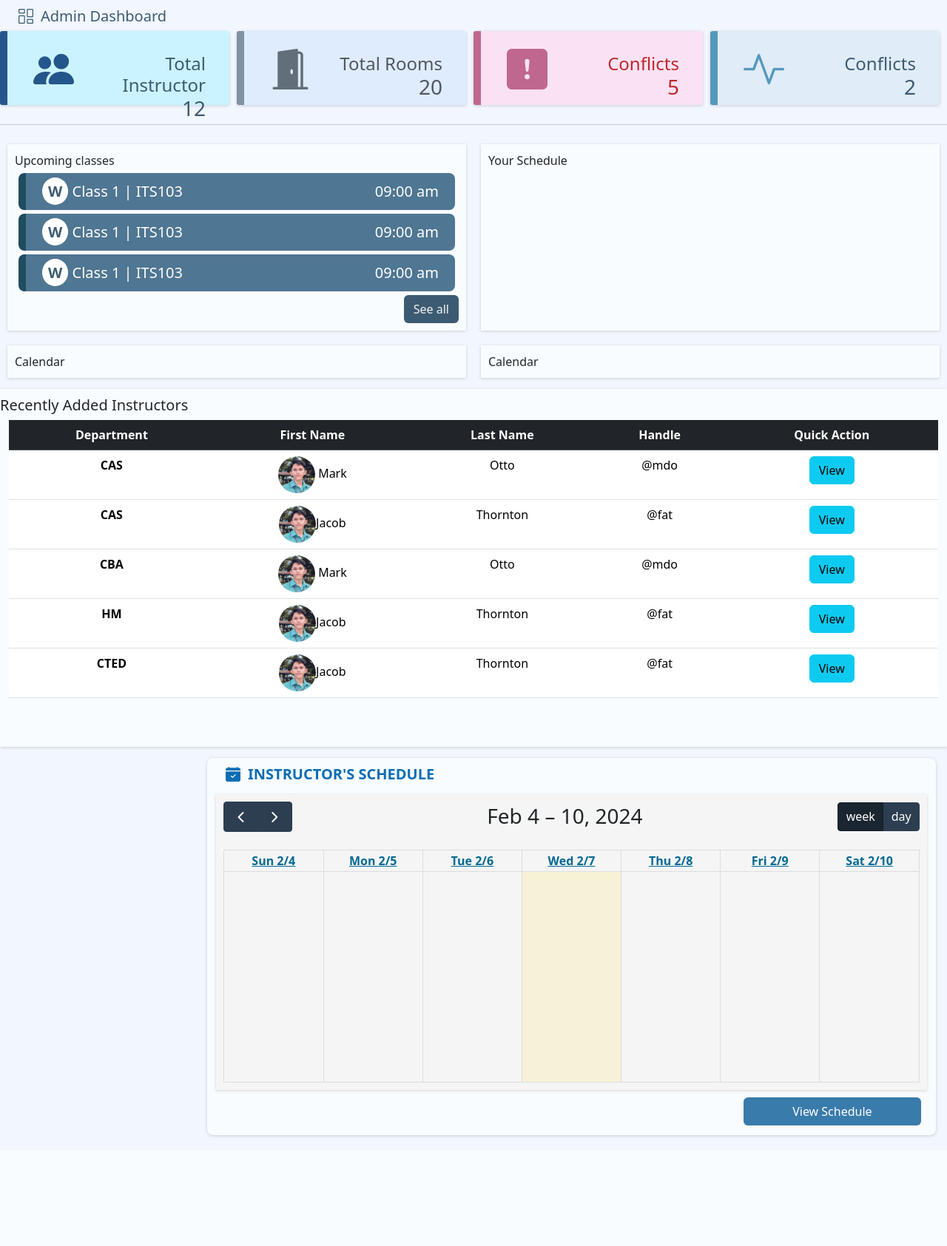
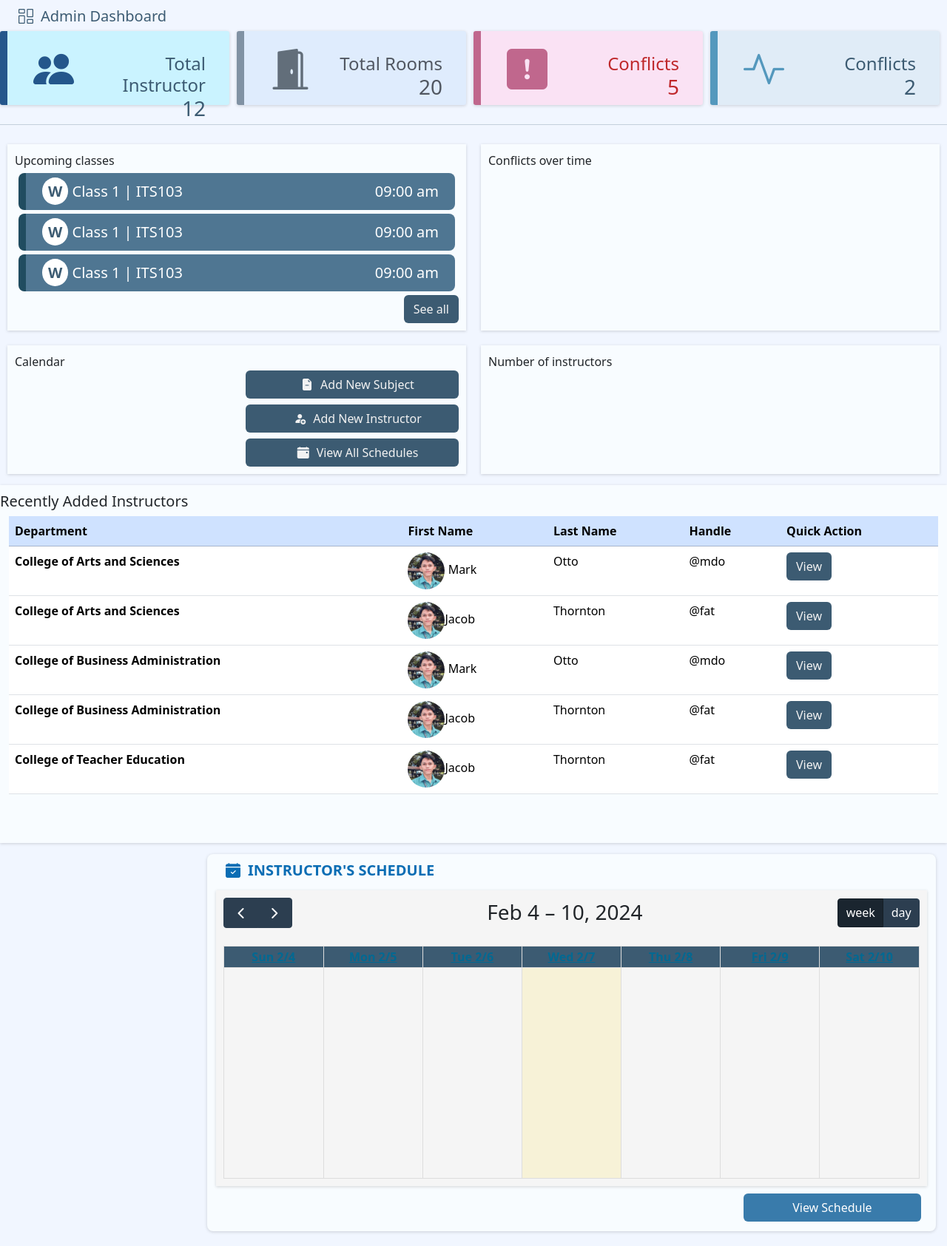
Before and after one commit to ArnoldTade/Class-Scheduling-system, a Django app: page /dashboard in a window 1280 px wide. Shown: the part 56-1741 px from the top of the page at 74% size. Before the commit the page ends 1594 px from the top, so only its background shows below. Run offline with Django 4.2, Linux system fonts and the light colour scheme; the visitor is signed in with stand-in values (Sample User, id 1); lists and menus that the app fills with data are empty; some libraries are stand-ins or nearby versions.

Commit message:
dashboard design modified

```diff
--- a/scheduling/class_sched/static/css/style.css
+++ b/scheduling/class_sched/static/css/style.css
@@ -864,7 +864,6 @@
     top: 0;
     width: 100%;
     padding: 20px;
-    text-align: center;
 }
 
 
@@ -879,6 +878,12 @@
     box-shadow: var(--box-shadow-style);
     overflow: auto;
     max-height: 700px;
+
+
+}
+
+thead {
+    background-color: var(--home-color) !important;
 }
 
 .dashboard-header {
--- a/scheduling/class_sched/templates/dashboard.html
+++ b/scheduling/class_sched/templates/dashboard.html
@@ -73,11 +73,25 @@
         </div>
       </div>
 
-      <div class="col-sm">Your Schedule</div>
+    <div class="col-sm">Conflicts over time</div>
     </div>
     <div class="row justify-content-start">
-      <div class="col-sm">Calendar</div>
-      <div class="col-sm">Calendar</div>
+      <div class="col-sm">Calendar
+        <div class="row">
+          <div class="col">
+          <!-- Calendar goes here-->
+
+          </div>
+          <div class="col">
+            <div class="d-grid gap-2  mx-auto">
+              <button class="btn btn-default" type="button"><i class="bi bi-file-earmark-minus-fill"></i>Add New Subject</button>
+              <button class="btn btn-default" type="button"><i class="bi bi-person-fill-add"></i>Add New Instructor</button>
+              <button class="btn btn-default" type="button"><i class="bi bi-calendar-event-fill"></i>View All Schedules</button>
+            </div>
+          </div>
+      </div>
+      </div>
+      <div class="col-sm">Number of instructors</div>
     </div>
 
   </div>
@@ -89,9 +103,9 @@
 <section class="section-select">
   <h5>Recently Added Instructors</h5>
 
-  <div class="container-fluid">
+  <div class="container-fluid table-responsive">
     <table class="table table-hover">
-      <thead class="table-dark">
+      <thead class="table-primary">
         <tr>
           <th scope="col">Department</th>
           <th scope="col">First Name</th>
@@ -102,7 +116,7 @@
       </thead>
       <tbody>
         <tr>
-          <th scope="row">CAS</th>
+          <th scope="row">College of Arts and Sciences</th>
           <td>
             <img
               src="{% static 'img/me.jpg' %}"
@@ -118,12 +132,12 @@
               role="group"
               aria-label="Basic mixed styles example"
             >
-              <button type="button" class="btn btn-info">View</button>
+              <button type="button" class="btn btn-default">View</button>
             </div>
           </td>
         </tr>
         <tr>
-          <th scope="row">CAS</th>
+          <th scope="row">College of Arts and Sciences</th>
           <td>
             <img
               src="{% static 'img/me.jpg' %}"
@@ -138,12 +152,12 @@
               role="group"
               aria-label="Basic mixed styles example"
             >
-              <button type="button" class="btn btn-info">View</button>
+              <button type="button" class="btn btn-default">View</button>
             </div>
           </td>
         </tr>
         <tr>
-          <th scope="row">CBA</th>
+          <th scope="row">College of Business Administration</th>
           <td>
             <img
               src="{% static 'img/me.jpg' %}"
@@ -159,12 +173,12 @@
               role="group"
               aria-label="Basic mixed styles example"
             >
-              <button type="button" class="btn btn-info">View</button>
+              <button type="button" class="btn btn-default">View</button>
             </div>
           </td>
         </tr>
         <tr>
-          <th scope="row">HM</th>
+          <th scope="row">College of Business Administration</th>
           <td>
             <img
               src="{% static 'img/me.jpg' %}"
@@ -179,13 +193,13 @@
               role="group"
               aria-label="Basic mixed styles example"
             >
-              <button type="button" class="btn btn-info">View</button>
+              <button type="button" class="btn btn-default">View</button>
             </div>
           </td>
         </tr>
 
         <tr>
-          <th scope="row">CTED</th>
+          <th scope="row">College of Teacher Education</th>
           <td>
             <img
               src="{% static 'img/me.jpg' %}"
@@ -200,7 +214,7 @@
               role="group"
               aria-label="Basic mixed styles example"
             >
-              <button type="button" class="btn btn-info">View</button>
+              <button type="button" class="btn btn-default">View</button>
             </div>
           </td>
         </tr>
```
